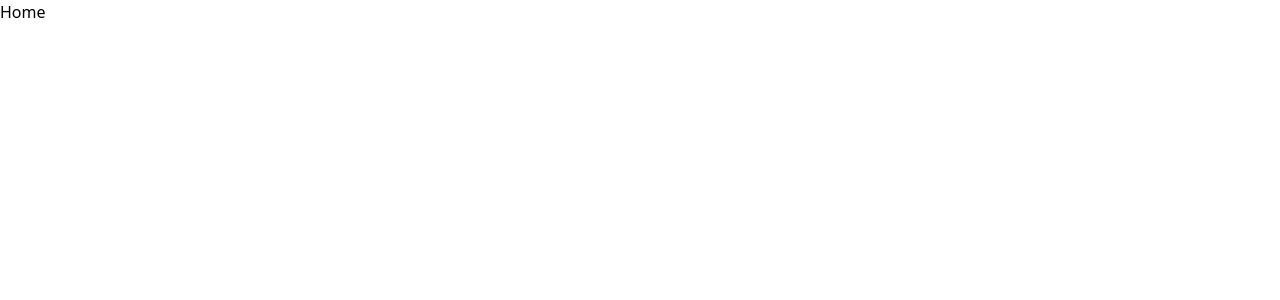
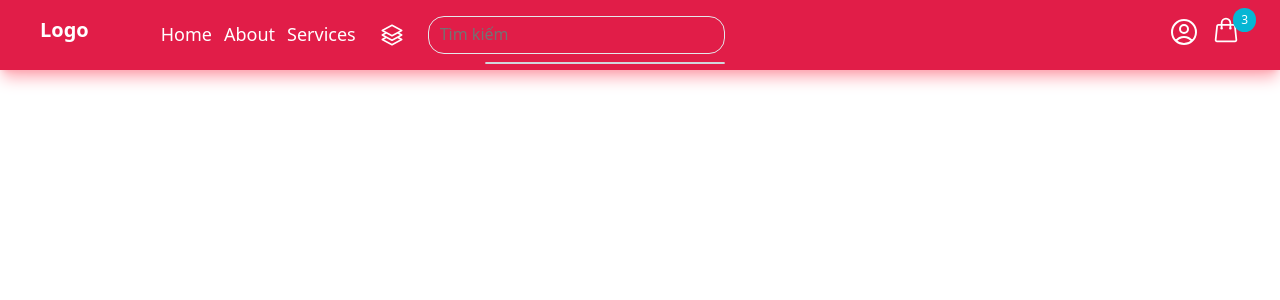
Before and after one commit to conghung0720/Phones-Store, a React (Create React App) app: page / in a window 1280 px wide. Shown: the top 300 px of the page. Built offline with nearby package versions, Linux system fonts and the light colour scheme.

Commit message:
tìm kiếm, header, danh sách thương hiệu

```diff
--- a/package.json
+++ b/package.json
@@ -4,10 +4,12 @@
   "private": true,
   "dependencies": {
     "@heroicons/react": "^2.0.18",
+    "@material-tailwind/react": "^2.1.2",
     "@radix-ui/themes": "^1.1.2",
     "@testing-library/jest-dom": "^5.17.0",
     "@testing-library/react": "^13.4.0",
     "@testing-library/user-event": "^13.5.0",
+    "axios": "^1.5.0",
     "localforage": "^1.10.0",
     "match-sorter": "^6.3.1",
     "react": "^18.2.0",
--- a/src/api/FakeData/DataPhones.jsx
+++ b/src/api/FakeData/DataPhones.jsx
@@ -37,7 +37,7 @@ export const FAKE_DATA_PHONES = [
     },
     {
       _id: "4",
-      name: "Xiaomi Redmi Note 10",
+      name: "Xia omi Redmi Note 10",
       brand: "Xiaomi",
       price: 299,
       description:
--- a/src/components/Header/Header.jsx
+++ b/src/components/Header/Header.jsx
@@ -1,8 +1,122 @@
 import React from 'react'
+import {
+    Menu,
+    MenuHandler,
+    MenuList,
+    MenuItem,
+    Button,
+    Typography,
+  } from "@material-tailwind/react";
+import Search from '../Search/Search';
+
+  const BRAND_DATA = [
+    {
+      _id: "1",
+      name: "Apple",
+      country: "Mỹ",
+      logo: "https://cdn-icons-png.flaticon.com/128/2504/2504884.png",
+    },
+    {
+      _id: "2",
+      name: "Samsung",
+      country: "Hàn Quốc",
+      logo: "https://cdn-icons-png.flaticon.com/128/5969/5969247.png",
+    },
+    {
+      _id: "3",
+      name: "Google",
+      country: "Mỹ",
+      logo: "https://upload.wikimedia.org/wikipedia/commons/thumb/e/e1/Google_Chrome_icon_%28February_2022%29.svg/800px-Google_Chrome_icon_%28February_2022%29.svg.png",
+    },
+    {
+      _id: "4",
+      name: "Xiaomi",
+      country: "Trung Quốc",
+      logo: "https://th.bing.com/th/id/OIP.2fGI5f8n-w8UKf2VhpKpKgFNC7?pid=ImgDet&rs=1",
+    },
+    {
+      _id: "5",
+      name: "OPPO",
+      country: "Trung Quốc",
+      logo: "https://th.bing.com/th/id/R.3a2a81d8f809c9a0fba7bf8ed5e73cb2?rik=bcm%2ffQdHFJgqkQ&pid=ImgRaw&r=0",
+    },
+    {
+      _id: "6",
+      name: "Vivo",
+      country: "Trung Quốc",
+      logo: "https://th.bing.com/th/id/OIP.r02YiDFZMmo6wq7hDBI7mQHaEK?pid=ImgDet&rs=1",
+    },
+  ];
+
+
+  export function MenuCustomList() {
+    const [openMenu, setOpenMenu] = React.useState(false);
+
+    return (
+      <Menu open={openMenu} handler={setOpenMenu} allowHover>
+        <MenuHandler>
+          <Button
+            variant="text"
+            className="flex items-center gap-3 text-base font-normal capitalize tracking-normal">
+            <div class="flex relative ml-auto">
+                <svg xmlns="http://www.w3.org/2000/svg" fill="none" viewBox="0 0 24 24" strokeWidth={1.5} stroke="currentColor" className="w-6 h-6">
+                    <path strokeLinecap="round" strokeLinejoin="round" d="M6.429 9.75L2.25 12l4.179 2.25m0-4.5l5.571 3 5.571-3m-11.142 0L2.25 7.5 12 2.25l9.75 5.25-4.179 2.25m0 0L21.75 12l-4.179 2.25m0 0l4.179 2.25L12 21.75 2.25 16.5l4.179-2.25m11.142 0l-5.571 3-5.571-3" />
+                </svg>
+            </div> {" "}
+          </Button>
+        </MenuHandler>
+        <MenuList className="hidden w-[10rem] grid-cols-7 overflow-visible lg:grid">
+          <ul className="col-span-4 flex w-full flex-col gap-1">
+            {BRAND_DATA.map(({ name, logo }) => (
+              <a href="#" key={name}>
+                <MenuItem>
+                <p class="flex relative hover:text-blue-600">
+                    <img src={logo} class="w-7 h-7 mr-4"/>
+                    <Typography variant="h6" color="blue-gray" className="mb-1" class="flex">
+                        {name}
+                    </Typography>
+                </p>
+                </MenuItem>
+              </a>
+            ))}
+          </ul>
+        </MenuList>
+      </Menu>
+    );
+  }
 
 const Header = () => {
   return (
-    <div>Header</div>
+    <header class="bg-rose-600 text-white py-4 shadow-lg shadow-rose-300  relative flex ">
+        <div class="container mx-auto relative  ">
+            <div class="flex relative space-x-6 ">
+            <a href="#" class="text-xl font-semibold mx-10 ">Logo</a>
+                <nav class="relative">
+                    <ul class="flex relative space-x-3 ml-2 mt-1 text-lg">
+                        <li><a href="#" class="hover:text-gray-400">Home</a></li>
+                        <li><a href="#" class="hover:text-gray-400">About</a></li>
+                        <li><a href="#" class="hover:text-gray-400">Services</a></li>
+                    </ul>
+                </nav>
+                <MenuCustomList/>
+                <Search/>
+            </div>
+
+        </div>
+        <div className="justify-end flex relative mr-10">
+          <a href="#" class="text-white hover:text-blue-600 mr-3">
+            <svg xmlns="http://www.w3.org/2000/svg" fill="none" viewBox="0 0 24 24" strokeWidth={1.5} stroke="currentColor" className="w-8 h-8">
+            <path strokeLinecap="round" strokeLinejoin="round" d="M17.982 18.725A7.488 7.488 0 0012 15.75a7.488 7.488 0 00-5.982 2.975m11.963 0a9 9 0 10-11.963 0m11.963 0A8.966 8.966 0 0112 21a8.966 8.966 0 01-5.982-2.275M15 9.75a3 3 0 11-6 0 3 3 0 016 0z" />
+            </svg>
+          </a>
+          <a href="#" class="text-gray-400 hover:text-blue-600">
+            <svg xmlns="http://www.w3.org/2000/svg" fill="none" viewBox="0 0 24 24" strokeWidth={1.5} stroke="white" className="w-7 h-7">
+            <path strokeLinecap="round" strokeLinejoin="round" d="M15.75 10.5V6a3.75 3.75 0 10-7.5 0v4.5m11.356-1.993l1.263 12c.07.665-.45 1.243-1.119 1.243H4.25a1.125 1.125 0 01-1.12-1.243l1.264-12A1.125 1.125 0 015.513 7.5h12.974c.576 0 1.059.435 1.119 1.007zM8.625 10.5a.375.375 0 11-.75 0 .375.375 0 01.75 0zm7.5 0a.375.375 0 11-.75 0 .375.375 0 01.75 0z" />
+            </svg>
+            <span class="bg-cyan-500 text-white rounded-full px-2 py-1 text-xs absolute -top-2 -right-4">3</span>
+          </a>
+        </div>
+    </header>
   )
 }
 
--- /dev/null
+++ b/src/components/Search/Search.jsx
@@ -0,0 +1,47 @@
+import React, { useState } from "react";
+import { FAKE_DATA_PHONES } from "../../api/FakeData/DataPhones";
+
+const Search = () => {
+  const [results, setResults] = useState([]);
+
+  const handleSearch = (e) => {
+    const query = e.target.value;
+
+    const filteredResults = FAKE_DATA_PHONES.filter((phone) =>
+      phone.name && phone.name.toLowerCase().includes(query.toLowerCase())
+    );
+    // Lưu kết quả tìm kiếm vào state
+    setResults(filteredResults);
+  };
+
+  return (
+    <div className="flex relative">
+      <button>
+        <input
+        type="search"
+        class="peer block min-h-auto w-full rounded-2xl border bg-transparent px-8 py-[0.32rem] leading-[1.6] outline-none transition-all duration-200 ease-linear focus:placeholder:opacity-100 peer-focus:text-primary data-[te-input-state-active]:placeholder:opacity-100 motion-reduce:transition-none dark:text-black dark:placeholder:text-blue-600 dark:peer-focus:text-primary [&:not([data-te-input-placeholder-active])]:placeholder:opacity-0"
+        id="Searcha"
+        placeholder="Type query"
+        onChange={handleSearch} />
+      <label
+        for="Searcha"
+        class="pointer-events-none absolute left-3 top-0 mb-0 max-w-[90%] origin-[0_0] truncate pt-[0.37rem] leading-[1.6] text-neutral-500 transition-all duration-200 ease-out peer-focus:-translate-y-[0.9rem] peer-focus:scale-[0.8] peer-focus:text-primary peer-data-[te-input-state-active]:-translate-y-[0.9rem] peer-data-[te-input-state-active]:scale-[0.8] motion-reduce:transition-none dark:text-neutral-200 dark:peer-focus:text-primary">
+          Tìm kiếm</label>
+        <ul className="absolute right-0 w-60 mt-2 overflow-visible bg-white border border-gray-300 rounded-md shadow-lg">
+          {results.map((result) => (
+            <a href="">
+            <li key={result._id} class="flex relative">
+              <img src={result.image} class="w-6 h-6 mt-[0.3rem]"/>
+              <p href="#" class="block px-4 py-2 text-sm text-gray-700 hover:bg-indigo-500 hover:text-white">
+                {result.name}
+              </p>
+            </li>
+            </a>
+          ))}
+        </ul>
+      </button>
+    </div>
+  );
+};
+
+export default Search;
--- a/src/pages/Home/Home.jsx
+++ b/src/pages/Home/Home.jsx
@@ -1,8 +1,13 @@
 import React from 'react'
+import Header from '../../components/Header/Header'
+import { Routes, Route } from "react-router-dom";
 
 const Home = () => {
   return (
-    <div>Home</div>
+    <Routes>
+      <Route path="/" element={<Header/>}/>
+
+    </Routes>
   )
 }
 
```
Also changed, not shown: src/App.js (+7 -1 lines), 1 other file (tests, documents, lock files or other folders).
